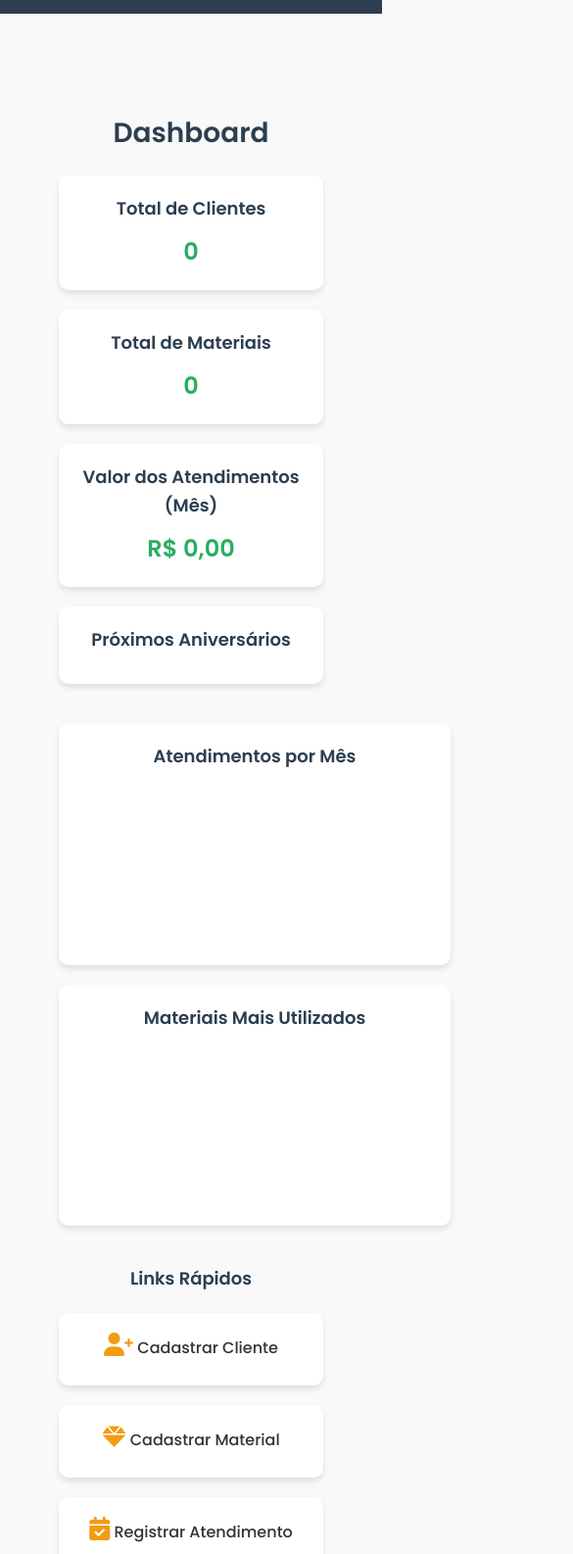
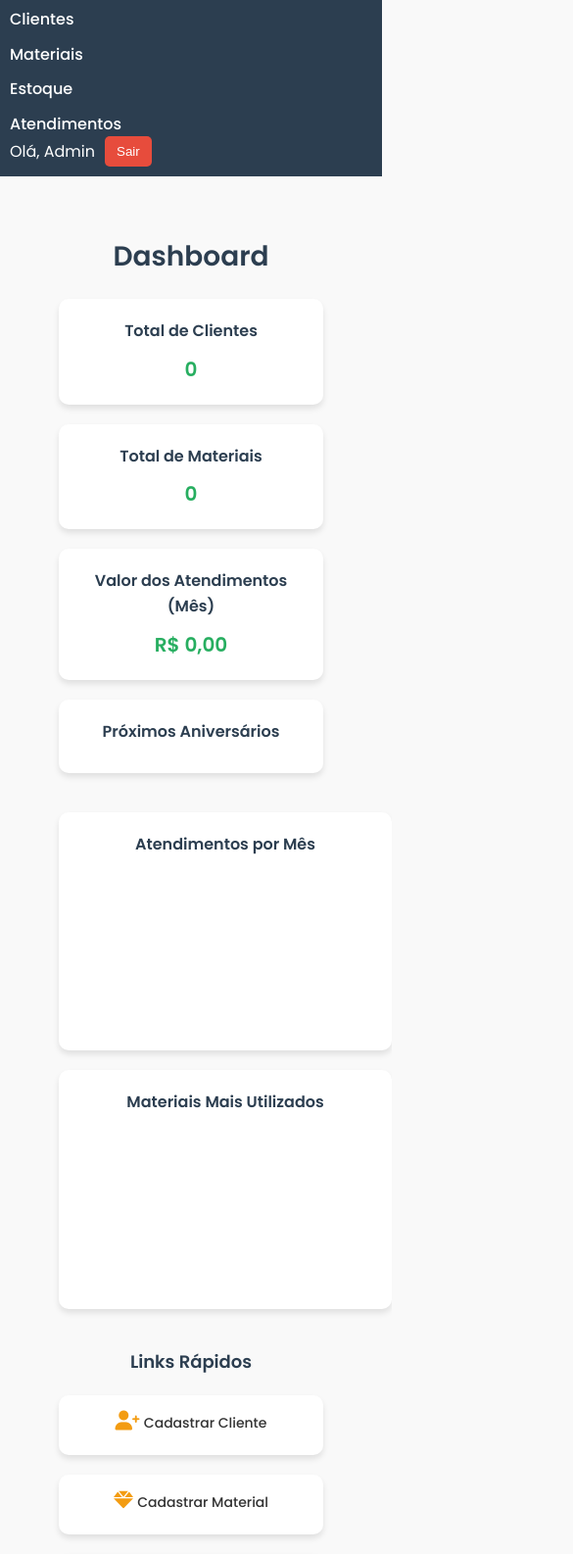
Before and after one commit to viniciusrx01/piercing, a plain HTML site: page home.html in a window 390 px wide. Shown: the part 77-1663 px from the top of the page at 98% size, 585 px wide, since content can reach past the window. Drawn offline with nearby package versions, Linux system fonts and the light colour scheme.

Commit message:
Update styles.css

```diff
--- a/styles.css
+++ b/styles.css
@@ -970,3 +970,244 @@ textarea:focus {
     font-size: 16px;
     font-weight: 500;
 }
+
+/* Estilos Gerais */
+body {
+    font-family: 'Poppins', sans-serif;
+    margin: 0;
+    padding: 0;
+    background-color: #f9f9f9;
+    color: #333;
+}
+
+.header {
+    display: flex;
+    justify-content: space-between;
+    align-items: center;
+    padding: 20px;
+    background-color: #2c3e50;
+    color: #fff;
+}
+
+.logo h1 {
+    font-size: 24px;
+    font-weight: 600;
+}
+
+.logo span {
+    color: #f39c12;
+}
+
+.nav ul {
+    list-style: none;
+    display: flex;
+    gap: 20px;
+    margin: 0;
+    padding: 0;
+}
+
+.nav ul li a {
+    color: #fff;
+    text-decoration: none;
+    font-weight: 500;
+    transition: color 0.3s;
+}
+
+.nav ul li a:hover {
+    color: #f39c12;
+}
+
+.user {
+    display: flex;
+    align-items: center;
+    gap: 10px;
+}
+
+.logout-btn {
+    background-color: #e74c3c;
+    color: #fff;
+    border: none;
+    padding: 8px 12px;
+    border-radius: 5px;
+    cursor: pointer;
+    transition: background-color 0.3s;
+}
+
+.logout-btn:hover {
+    background-color: #c0392b;
+}
+
+.main-content {
+    padding: 20px;
+}
+
+.dashboard-section {
+    max-width: 1200px;
+    margin: 0 auto;
+}
+
+/* Cards de Informações */
+.cards {
+    display: grid;
+    grid-template-columns: repeat(auto-fit, minmax(200px, 1fr));
+    gap: 20px;
+    margin-bottom: 40px;
+}
+
+.card {
+    background-color: #fff;
+    padding: 20px;
+    border-radius: 10px;
+    box-shadow: 0 4px 6px rgba(0, 0, 0, 0.1);
+    text-align: center;
+    transition: transform 0.3s;
+}
+
+.card:hover {
+    transform: translateY(-5px);
+}
+
+.card h3 {
+    font-size: 18px;
+    margin-bottom: 10px;
+    color: #2c3e50;
+}
+
+.card p {
+    font-size: 24px;
+    font-weight: 600;
+    color: #27ae60;
+}
+
+.card ul {
+    list-style: none;
+    padding: 0;
+    text-align: left;
+}
+
+.card ul li {
+    font-size: 14px;
+    margin-bottom: 5px;
+}
+
+/* Gráficos */
+.graficos {
+    display: grid;
+    grid-template-columns: repeat(auto-fit, minmax(300px, 1fr));
+    gap: 20px;
+    margin-bottom: 40px;
+}
+
+.grafico-card {
+    background-color: #fff;
+    padding: 20px;
+    border-radius: 10px;
+    box-shadow: 0 4px 6px rgba(0, 0, 0, 0.1);
+}
+
+.grafico-card h3 {
+    font-size: 18px;
+    margin-bottom: 20px;
+    color: #2c3e50;
+}
+
+/* Links Rápidos */
+.links-rapidos {
+    margin-bottom: 40px;
+}
+
+.links-rapidos h3 {
+    font-size: 18px;
+    margin-bottom: 20px;
+    color: #2c3e50;
+}
+
+.links {
+    display: grid;
+    grid-template-columns: repeat(auto-fit, minmax(200px, 1fr));
+    gap: 20px;
+}
+
+.link-card {
+    background-color: #fff;
+    padding: 20px;
+    border-radius: 10px;
+    box-shadow: 0 4px 6px rgba(0, 0, 0, 0.1);
+    text-align: center;
+    text-decoration: none;
+    color: #333;
+    transition: transform 0.3s;
+}
+
+.link-card:hover {
+    transform: translateY(-5px);
+}
+
+.link-card i {
+    font-size: 24px;
+    margin-bottom: 10px;
+    color: #f39c12;
+}
+
+.link-card span {
+    font-size: 16px;
+    font-weight: 500;
+}
+
+/* Footer */
+.footer {
+    text-align: center;
+    padding: 20px;
+    background-color: #2c3e50;
+    color: #fff;
+}
+
+/* Media Queries para Telas Pequenas (Celulares) */
+@media (max-width: 768px) {
+    .header {
+        flex-direction: column;
+        align-items: flex-start;
+        padding: 10px;
+    }
+
+    .nav ul {
+        flex-direction: column;
+        gap: 10px;
+    }
+
+    .cards {
+        grid-template-columns: 1fr;
+    }
+
+    .graficos {
+        grid-template-columns: 1fr;
+    }
+
+    .links {
+        grid-template-columns: 1fr;
+    }
+
+    .card h3 {
+        font-size: 16px;
+    }
+
+    .card p {
+        font-size: 20px;
+    }
+
+    .grafico-card h3 {
+        font-size: 16px;
+    }
+
+    .link-card {
+        padding: 15px;
+    }
+
+    .link-card i {
+        font-size: 20px;
+    }
+
+    .link-card span {
+        font-size: 14px;
+    }
+}
```
